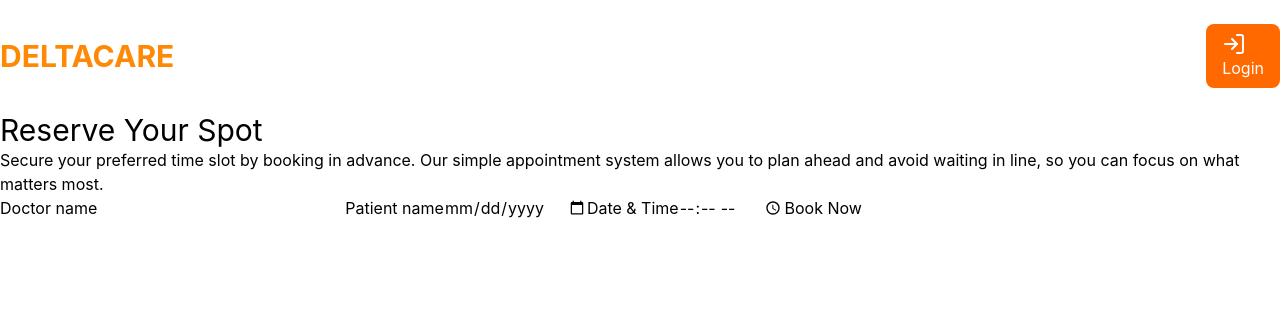
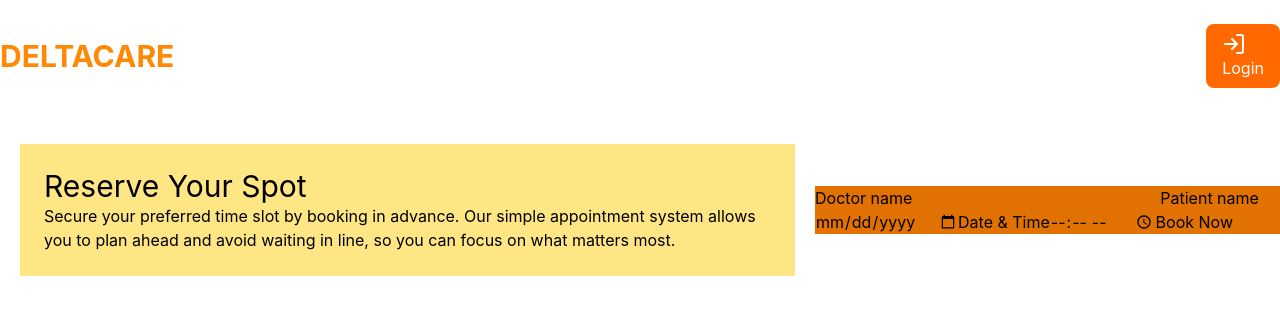
Before and after one commit to op2624685-sys/Hospital-Management-System, a React app in the folder Frontend/: page /appointment in a window 1280 px wide. Shown: the top 314 px of the page. Built offline with nearby package versions, Linux system fonts and the light colour scheme; the HTML template or start-up script is replaced by a standard one.

Commit message:
positions setals

```diff
--- a/Frontend/src/pages/Appointment.jsx
+++ b/Frontend/src/pages/Appointment.jsx
@@ -5,11 +5,12 @@ const Appointment = () => {
   return (
     <div>
       <Header />
-      <div className='section-1'>
+      <div className='flex justify-center items-center'>
+      <div className='section-1 flex flex-col mx-5 my-8 p-6 bg-amber-200'>
         <h1 className='text-3xl'>Reserve Your Spot</h1>
         <p>Secure your preferred time slot by booking in advance. Our simple appointment system allows you to plan ahead and avoid waiting in line, so you can focus on what matters most.</p>
       </div>
-      <div className='section-2'>
+      <div className='section-2 bg-amber-600'>
         <div className='logo'>
 
         </div>
@@ -23,7 +24,7 @@ const Appointment = () => {
             <input type="time" name="time" id="time" />
             <button type="submit">Book Now</button>
           </form>
-
+          </div>
         </div>
       </div>
     </div>
```
